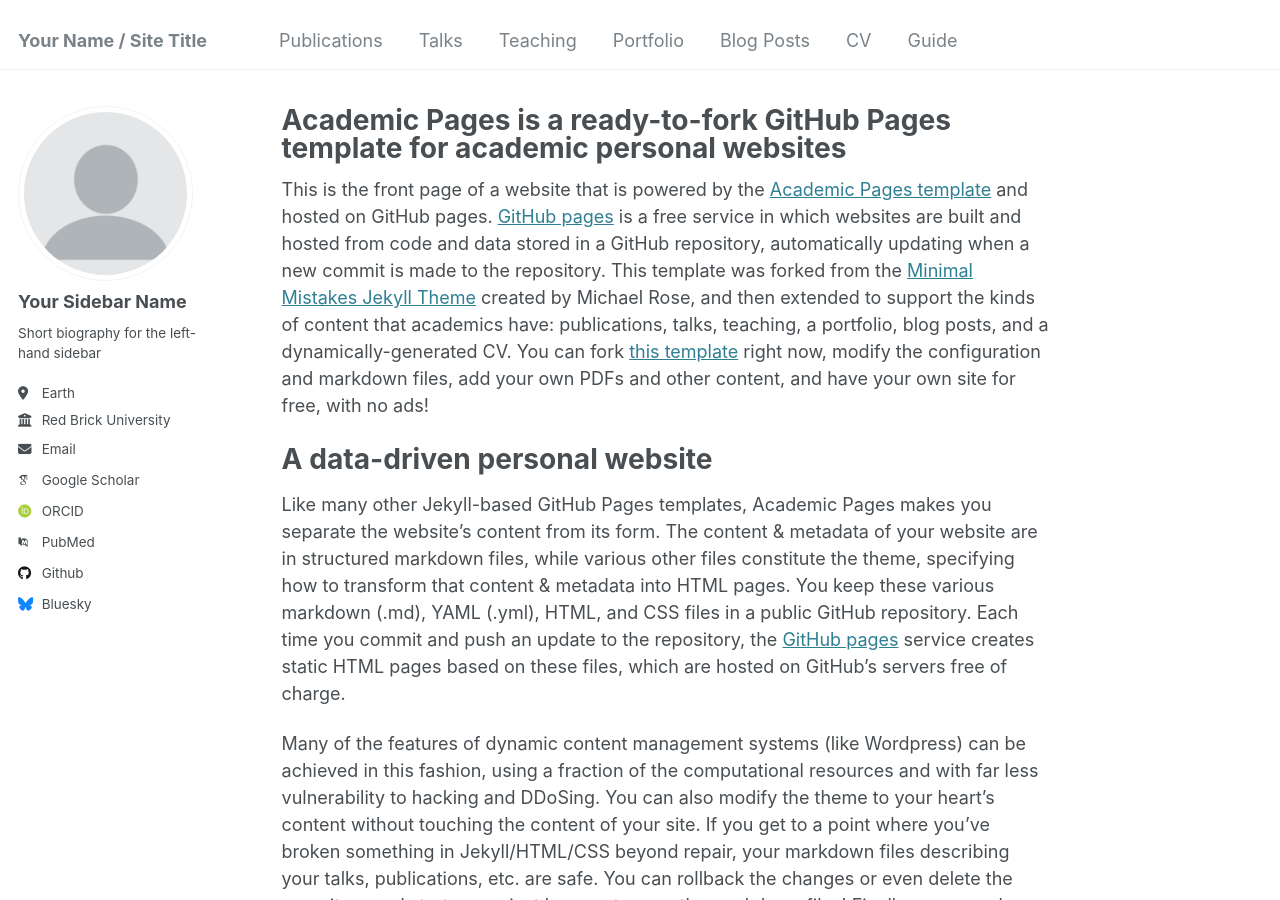
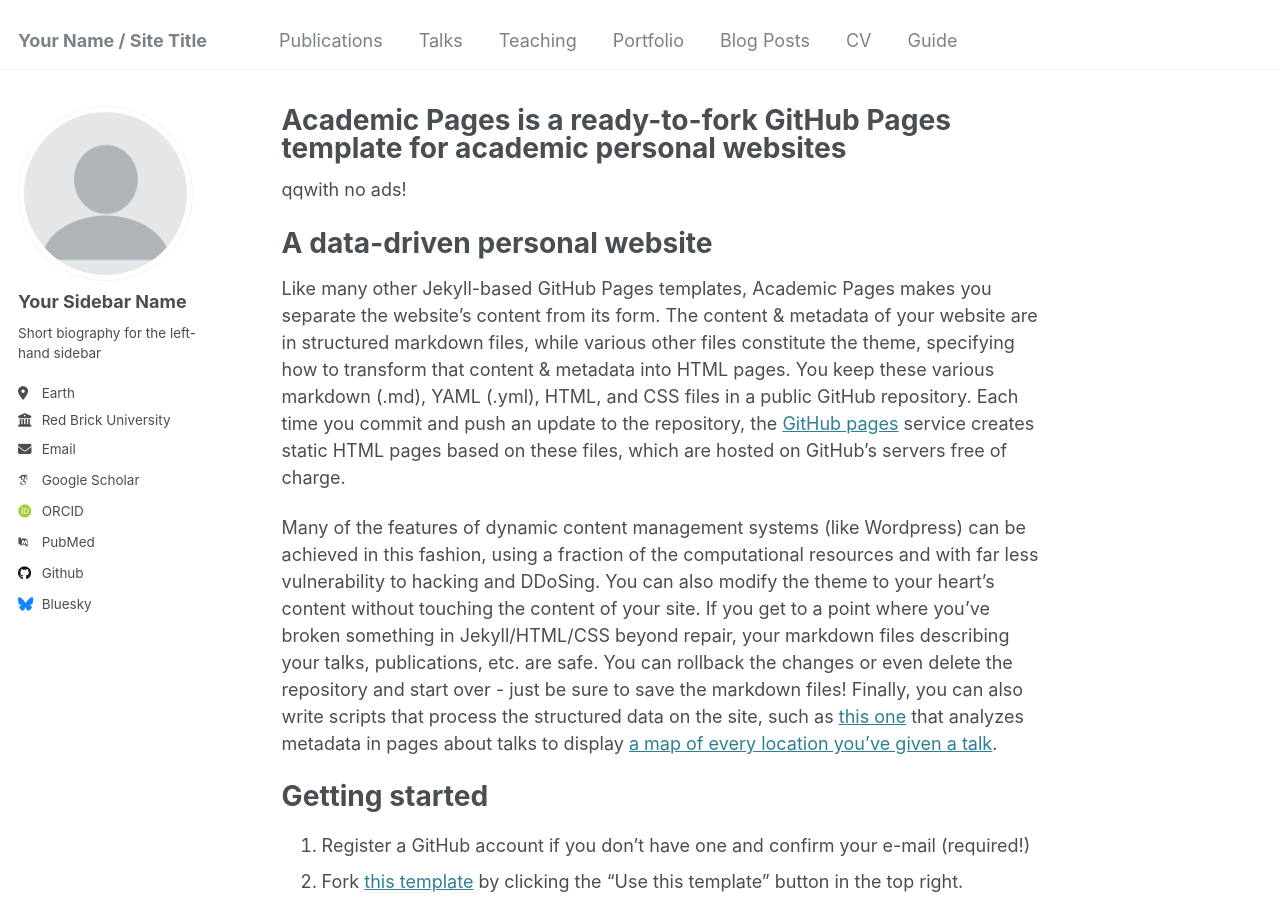
Before and after one commit to benxuanshi/benxuanshi.github.io, a Jekyll site: the page built from _pages/about.md, in a window 1280 px wide and 900 px high. Built offline with Jekyll 4.4.1, drawn with Linux system fonts in a browser that asks for light colours; some web fonts are replaced.

Commit message:
Update about.md

```diff
--- a/_pages/about.md
+++ b/_pages/about.md
@@ -7,7 +7,7 @@ redirect_from:
   - /about.html
 ---
 
-This is the front page of a website that is powered by the [Academic Pages template](https://github.com/academicpages/academicpages.github.io) and hosted on GitHub pages. [GitHub pages](https://pages.github.com) is a free service in which websites are built and hosted from code and data stored in a GitHub repository, automatically updating when a new commit is made to the repository. This template was forked from the [Minimal Mistakes Jekyll Theme](https://mmistakes.github.io/minimal-mistakes/) created by Michael Rose, and then extended to support the kinds of content that academics have: publications, talks, teaching, a portfolio, blog posts, and a dynamically-generated CV. You can fork [this template](https://github.com/academicpages/academicpages.github.io) right now, modify the configuration and markdown files, add your own PDFs and other content, and have your own site for free, with no ads!
+qqwith no ads!
 
 A data-driven personal website
 ======
```
